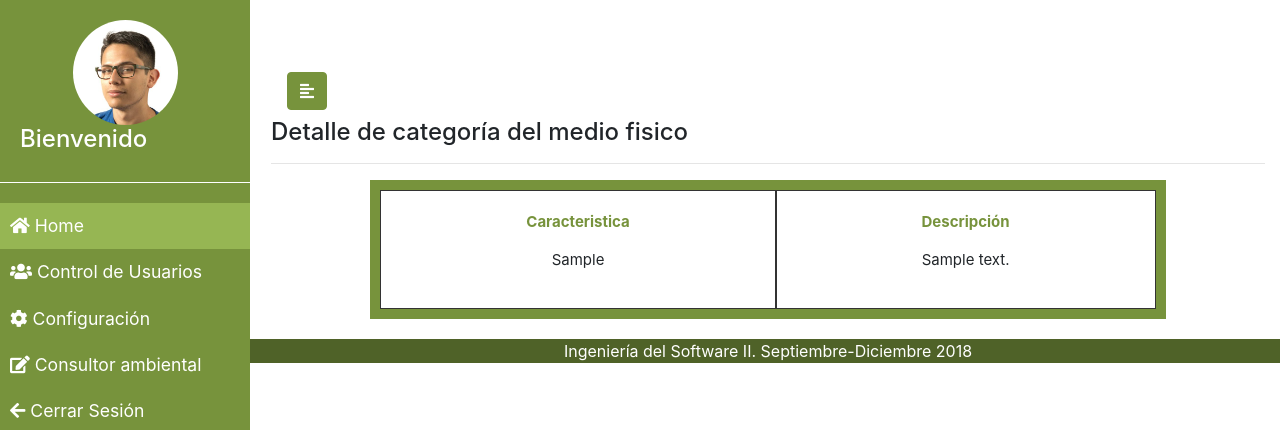
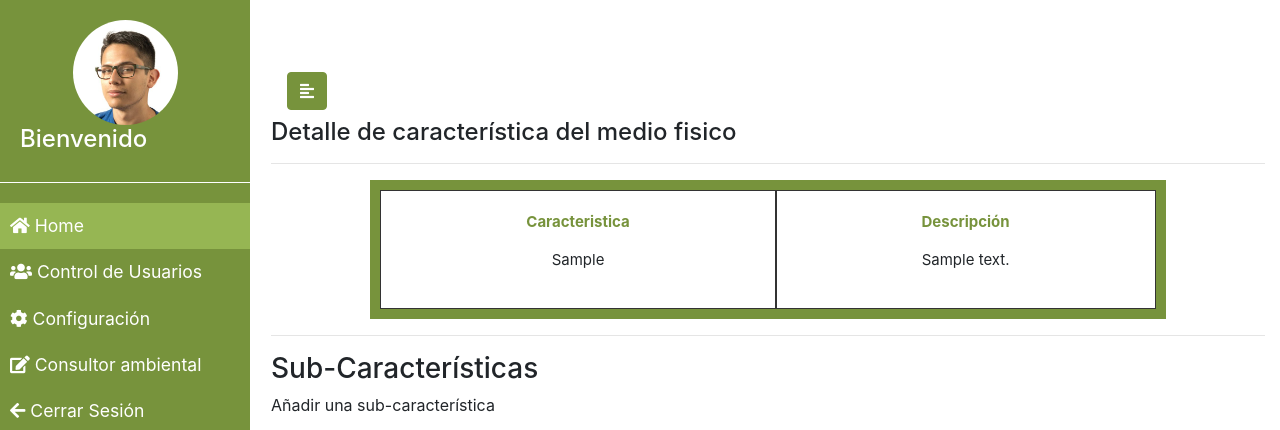
Before and after one commit to german1608/EIA_CI4712, a Django app: page /consultor-crud/caracteristica_medio/detalles/caracteristica/1/ in a window 1280 px wide. Shown: the top 430 px of the page. Run offline with Django 3.2, Linux system fonts and the light colour scheme; tables that the repository leaves empty hold one stand-in row (values such as "Sample post"); some libraries are stand-ins or nearby versions.

Commit message:
Modificado nombre de atributo nombresub en subcaracteristicadeunmedio. Ahora se pueden añadir subcaracteristicas de una caracteristica.

```diff
--- a/eia_app/models.py
+++ b/eia_app/models.py
@@ -354,16 +354,16 @@ class SubaracteristicaMedio(models.Model):
     Parametros:
         models.Model (SubaracteristicaMedio): Instancia sobre la que se crea la tabla.
     Atributos:
-        nombreSub: Nombre de la subcaracteristica asociada a la caracteristica
+        nombre_sub: Nombre de la subcaracteristica asociada a la caracteristica
         caracteristica: caracteristica asociada
         atributo: especificaciones de la subcaracteristica
         comentario: comentarios adicionales de la subcaracteristica
     """
     class Meta:  # pylint: disable=too-few-public-methods
         '''Hacer unica la combinacion entre tipo y proyecto'''
-        unique_together = (('nombreSub', 'caracteristica'))
+        unique_together = (('nombre_sub', 'caracteristica'))
 
-    nombreSub = models.CharField(max_length=100)
+    nombre_sub = models.CharField(max_length=100)
     caracteristica = models.ForeignKey(CaracteristicaMedio, on_delete=models.CASCADE)
     atributo = models.TextField()
     comentario = models.TextField()
--- a/eia_app/templates/eia_app/caracterizacion_medio/subcategorias_detail.html
+++ b/eia_app/templates/eia_app/caracterizacion_medio/subcategorias_detail.html
@@ -6,7 +6,7 @@
 {% endblock %}
 {% block content %}
 
-<h4> Detalle de categoría del medio {{ caracteristicamedio.medio.tipo }}</h4>
+<h4> Detalle de característica del medio {{ caracteristicamedio.medio.tipo }}</h4>
 <hr>
 <div class="grid-container-medio" style="margin-left:10%">
 
@@ -25,38 +25,39 @@
                         </div>
                 </div>
 </div>
-{% endblock %}
-{% comment %} <hr>
-<h3>Características</h3>
+<hr>
+<h3>Sub-Características</h3>
 <p>
-    <a id="add" href="{% url "consultor-crud:nueva-caracteristica" view.kwargs.pk %}">Añadir una característica</a>
+    <a id="add" href="{% url "consultor-crud:nueva-subcaracteristica" view.kwargs.pk %}">Añadir una sub-característica</a>
 </p>
 <div class="container" style="width:90% !important">
-  {%if caracteristicas.count > 0%}
-  <table id="caracteristicas-table" class="display">
+  {%if subcaracteristicas.count > 0%}
+  <table id="subcaracteristicas-table" class="display">
       <thead>
           <tr>
-              <th>Característica</th>
-              <th>Descripción</th>
-              <th style="text-align:center;">Ver detalles</th>
+              <th>Sub-Característica</th>
+              <th>Atributo</th>
+              <th>Comentario</th>
+{% comment %}               <th style="text-align:center;">Ver detalles</th>
               <th style="text-align:center;">Editar</th>
-              <th style="text-align:center;">Borrar</th>
+              <th style="text-align:center;">Borrar</th> {% endcomment %}
           </tr>
       </thead>
       <tbody>
-        {% for caracteristica in caracteristicas %}
+        {% for subcaracteristica in subcaracteristicas %}
           <tr>
-              <td>{{ caracteristica.caracteristica }}</td>
-              <td>{{ caracteristica.descripcion }}</td>
-              <td style="text-align:center;"> <a id="detalles{{caracteristica.id}}" href="{% url "consultor-crud:detalles-caracteristica"  caracteristica.id %}"><i class="material-icons" style="color: #77933c">info</i></a></td>
+              <td>{{ subcaracteristica.nombre_sub }}</td>
+              <td>{{ subcaracteristica.atributo }}</td>
+              <td>{{ subcaracteristica.comentario }}</td>
+            {% comment %}   <td style="text-align:center;"> <a id="detalles{{caracteristica.id}}" href="{% url "consultor-crud:detalles-caracteristica"  caracteristica.id %}"><i class="material-icons" style="color: #77933c">info</i></a></td>
               <td style="text-align:center;"><a id="editar{{caracteristica.id}}" href="{% url "consultor-crud:editar-detalles-caracteristica" caracteristica.id %}"><i class="material-icons" style="color: #77933c">edit</i></a></td>
-              <td style="text-align:center;"><a id="borrar{{caracteristica.id}}" href="{% url "consultor-crud:borrar-detalles-caracteristica" caracteristica.id %}"><i class="material-icons" style="color: #77933c">delete</i></a></td>
+              <td style="text-align:center;"><a id="borrar{{caracteristica.id}}" href="{% url "consultor-crud:borrar-detalles-caracteristica" caracteristica.id %}"><i class="material-icons" style="color: #77933c">delete</i></a></td> {% endcomment %}
           </tr>
         {% endfor %}
       </tbody>
     </table>
     {% else %}
-    <p>No existen características para este medio agregadas a la base de datos</p>
+    <p>No existen subcaracterísticas para esta categoria agregadas a la base de datos</p>
   {% endif %}
 </div>
 
@@ -66,11 +67,11 @@
 <script src="{% static 'js/jquery.dataTables.js' %}"></script>
 <script>
   $(document).ready( function () {
-    $('#caracteristicas-table').DataTable({
+    $('#subcaracteristicas-table').DataTable({
       "language": {
         "url": "//cdn.datatables.net/plug-ins/1.10.19/i18n/Spanish.json"
       }
     });
   });
 </script>
-{% endblock %} {% endcomment %}
+{% endblock %}
--- a/eia_app/urls.py
+++ b/eia_app/urls.py
@@ -84,5 +84,7 @@ urlpatterns = [ #pylint: disable=invalid-name
             name='borrar-detalles-caracteristica'),
     path('caracteristica_medio/detalles/caracteristica/<int:pk>/', CaracteristicaMedioDetail.as_view(),
             name='detalles-caracteristica'),
+    path('caracteristica_medio/<int:pk>/nueva_subcaracteristica/', SubaracteristicaMedioCreate.as_view(),
+         name='nueva-subcaracteristica')
 
 ]
--- a/eia_app/views.py
+++ b/eia_app/views.py
@@ -9,11 +9,11 @@ from django.urls import reverse_lazy
 from .models import (
     Organizacion, Responsable, Solicitante,
     DatosProyecto, DatosDocumento, DescripcionProyecto,
-    CaracteristicaMedio, Medio
+    CaracteristicaMedio, Medio, SubaracteristicaMedio,
 )
 from .forms import (
     OrganizacionCreateForm, SolicitanteCreateForm,
-    ResponsableCreateForm, DatosDocumentoCreateForm, DescripcionProyectoCreateForm
+    ResponsableCreateForm, DatosDocumentoCreateForm, DescripcionProyectoCreateForm,
 )
 
 
@@ -309,7 +309,8 @@ class CaracteristicaMedioDetail(DetailView):
 
     def get_context_data(self, **kwargs):  # pylint: disable=arguments-differ
         context = super(CaracteristicaMedioDetail, self).get_context_data(**kwargs)
-        print(context)
+        subcaracteristicas = SubaracteristicaMedio.objects.filter(caracteristica=self.kwargs['pk'])
+        context["subcaracteristicas"] = subcaracteristicas
         return context
 
 class CaracteristicaMedioUpdate(UpdateView):  # pylint: disable=too-many-ancestors
@@ -345,3 +346,19 @@ class CaracteristicaMedioCreate(CreateView):  # pylint: disable=too-many-ancesto
 
     def get_success_url(self):
         return reverse_lazy('consultor-crud:detalles-medio', kwargs={'pk': self.kwargs['pk']})
+
+class SubaracteristicaMedioCreate(CreateView):  # pylint: disable=too-many-ancestors
+    '''Crear una Medio'''
+    model = SubaracteristicaMedio
+    fields = "__all__"
+    template_name = 'eia_app/create_form.html'
+
+    def get_context_data(self, **kwargs):  # pylint: disable=arguments-differ
+        context = super(SubaracteristicaMedioCreate, self).get_context_data(**kwargs)
+        caracteristica = CaracteristicaMedio.objects.get(pk=self.kwargs['pk'])
+        context["nombre"] = "sub-característica de la característica " + str(caracteristica.caracteristica) + " del medio " + str(caracteristica.medio.tipo) + " del proyecto " + str(caracteristica.medio.proyecto)
+        context["caracteristica"] = caracteristica.pk
+        return context
+
+    def get_success_url(self):
+        return reverse_lazy('consultor-crud:detalles-caracteristica', kwargs={'pk': self.kwargs['pk']})
```
Also changed, not shown: eia_app/templates/eia_app/create_form.html (+8 -0 lines), eia_app/migrations/0007_auto_20181126_0049.py (added).
